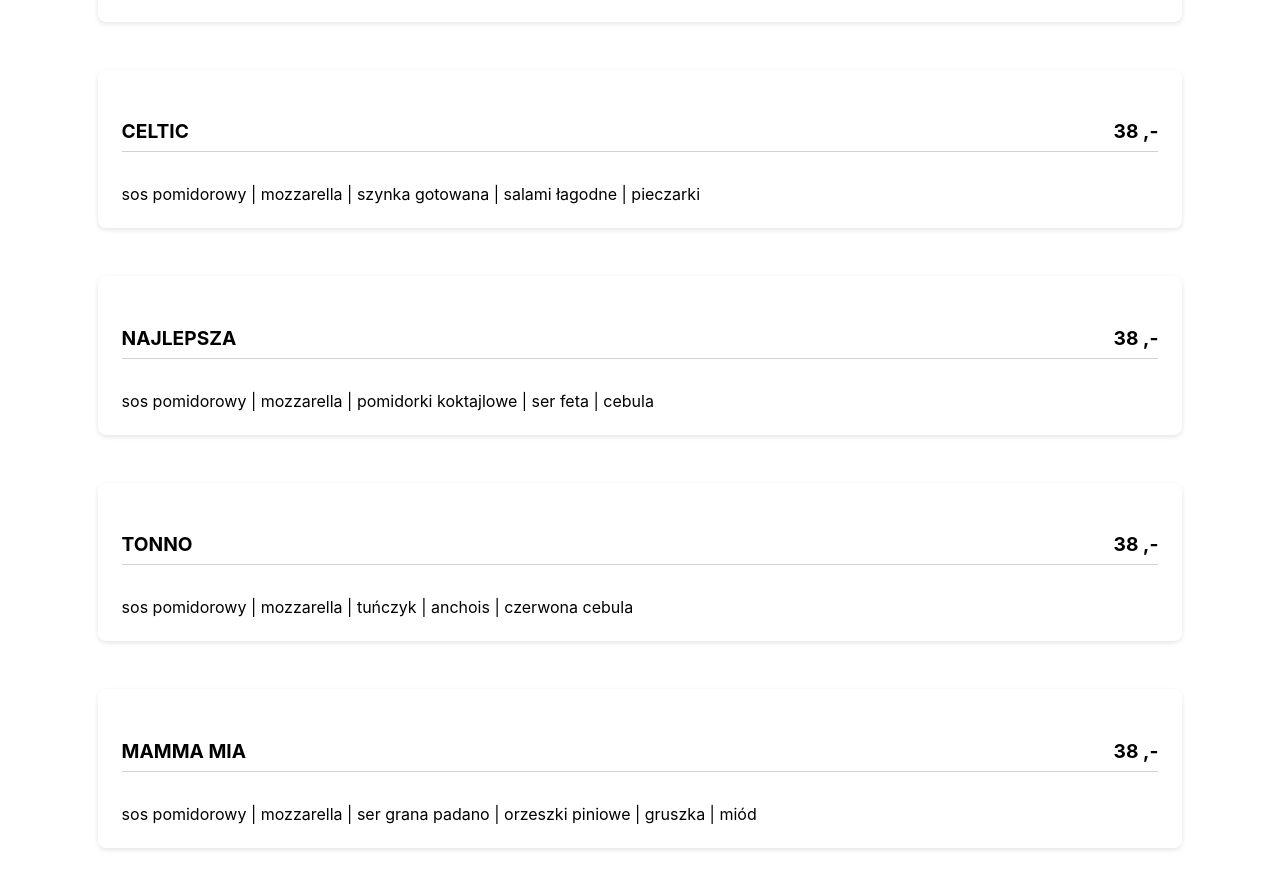
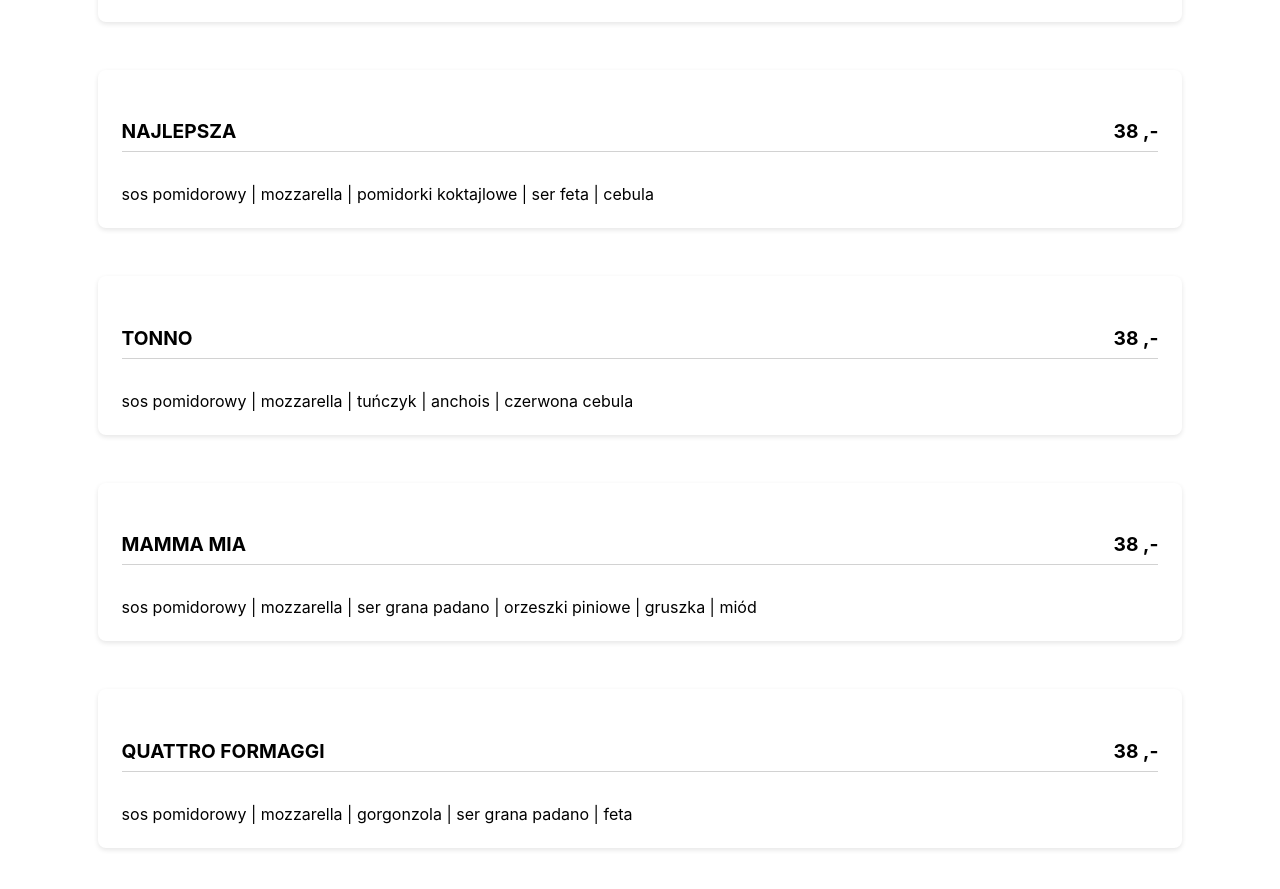
Before and after one commit to serezmatik/menuPL, a React (Create React App) app: page / in a window 1280 px wide. Shown: the part 1803-2692 px from the top of the page. Built offline with nearby package versions, Linux system fonts and the light colour scheme.

Commit message:
update menu

```diff
--- a/src/data.js
+++ b/src/data.js
@@ -57,14 +57,7 @@ const menu = [
     ingredients:
       "sos pomidorowy | mozzarella | szynka dojrzewająca | sałata rukola | ser grana padano | pomidorki koktajlowe",
   },
-  {
-    id: 9,
-    title: "CELTIC",
-    category: "pizza",
-    price: 38,
-    ingredients:
-      "sos pomidorowy | mozzarella | szynka gotowana | salami łagodne | pieczarki",
-  },
+
   {
     id: 10,
     title: "NAJLEPSZA",
```
